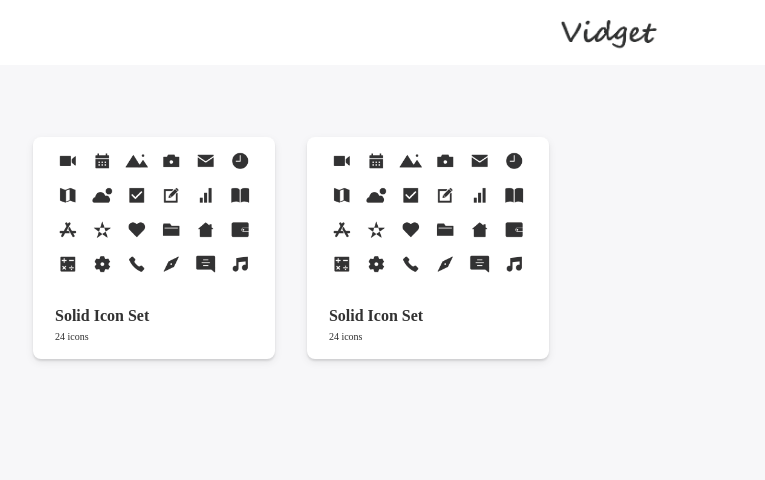
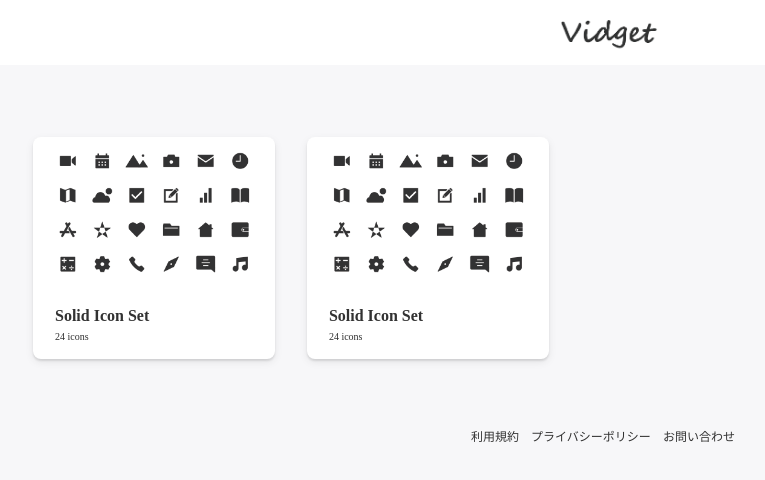
Before and after one commit to sancyo/vidget, a Nuxt app: page / in a window 1280 px wide. Shown: the top 480 px of the page, without its empty margins (31-796 px from the left). Built offline with nearby package versions, Linux system fonts and the light colour scheme.

Commit message:
add:フッターを追加

```diff
--- /dev/null
+++ b/components/molecules/pageFooter.vue
@@ -0,0 +1,27 @@
+<template>
+  <footer class="page-footer">
+    <ul class="page-footer-inner">
+      <li class="footer-item"><a href="">利用規約</a></li>
+      <li class="footer-item"><a href="">プライバシーポリシー</a></li>
+      <li class="footer-item"><a href="">お問い合わせ</a></li>
+    </ul>
+  </footer>
+</template>
+
+<script>
+export default {}
+</script>
+
+<style scoped>
+.page-footer {
+  padding: 3.2rem 2.2rem;
+}
+.page-footer-inner {
+  display: flex;
+  justify-content: center;
+}
+.footer-item {
+  margin-right: 1.2rem;
+  font-size: 1.2rem;
+}
+</style>
--- a/layouts/default.vue
+++ b/layouts/default.vue
@@ -2,5 +2,6 @@
   <div>
     <page-header />
     <Nuxt />
+    <page-footer />
   </div>
 </template>
```
